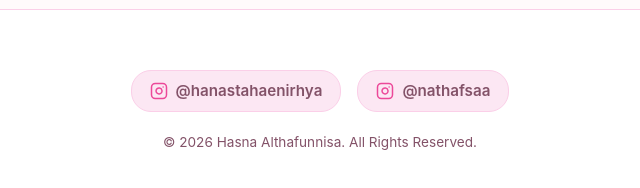
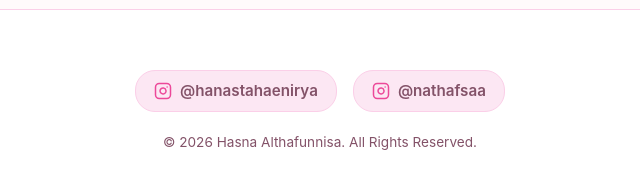
Before and after one commit to althasna/my-portofolio, a plain HTML site: page index.html in a window 1280 px wide. Shown: the part 3020-3208 px from the top of the page, 320-960 px from the left. Drawn offline with Linux system fonts and the light colour scheme.

Commit message:
Enhance footer with Instagram links and formatting fixes
Updated footer to include dual Instagram links and corrected some formatting issues.

```diff
--- a/index.html
+++ b/index.html
@@ -139,16 +139,18 @@ From expressive portrait illustrations to full-body character designs, I’m ded
         </div>
     </section>
 
-        <!-- Footer -->
+            <!-- Footer with Dual Instagram Links -->
     <footer class="footer">
         <div class="container">
             <div class="footer-social-group">
-                <a href="https://instagram.com/hanastahaenirhya" target="_blank" rel="noopener noreferrer" class="ig-link">
+                <!-- Instagram 1 -->
+                <a href="https://www.instagram.com/hanastahaenirhya" target="_blank" rel="noopener noreferrer" class="ig-link">
                     <svg class="ig-icon" xmlns="http://www.w3.org/2000/svg" width="18" height="18" viewBox="0 0 24 24" fill="none" stroke="currentColor" stroke-width="2" stroke-linecap="round" stroke-linejoin="round"><rect x="2" y="2" width="20" height="20" rx="5" ry="5"></rect><path d="M16 11.37A4 4 0 1 1 12.63 8 4 4 0 0 1 16 11.37z"></path><line x1="17.5" y1="6.5" x2="17.51" y2="6.5"></line></svg>
-                    <span>@hanastahaenirhya</span>
+                    <span>@hanastahaenirya</span>
                 </a>
 
-                <a href="https://instagram.com/nathafsaa" target="_blank" rel="noopener noreferrer" class="ig-link">
+                <!-- Instagram 2 -->
+                <a href="https://www.instagram.com/nathafsaa" target="_blank" rel="noopener noreferrer" class="ig-link">
                     <svg class="ig-icon" xmlns="http://www.w3.org/2000/svg" width="18" height="18" viewBox="0 0 24 24" fill="none" stroke="currentColor" stroke-width="2" stroke-linecap="round" stroke-linejoin="round"><rect x="2" y="2" width="20" height="20" rx="5" ry="5"></rect><path d="M16 11.37A4 4 0 1 1 12.63 8 4 4 0 0 1 16 11.37z"></path><line x1="17.5" y1="6.5" x2="17.51" y2="6.5"></line></svg>
                     <span>@nathafsaa</span>
                 </a>
```
